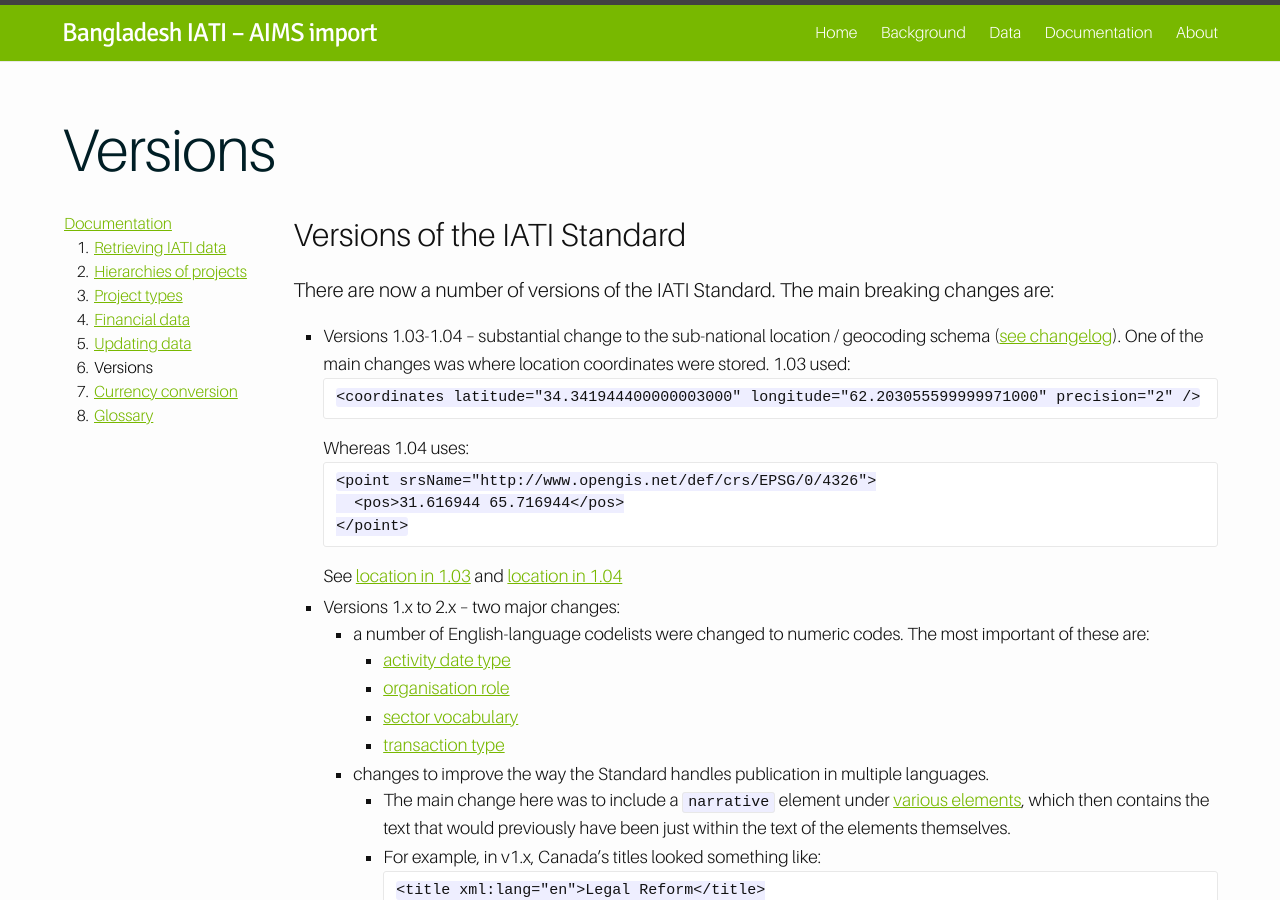
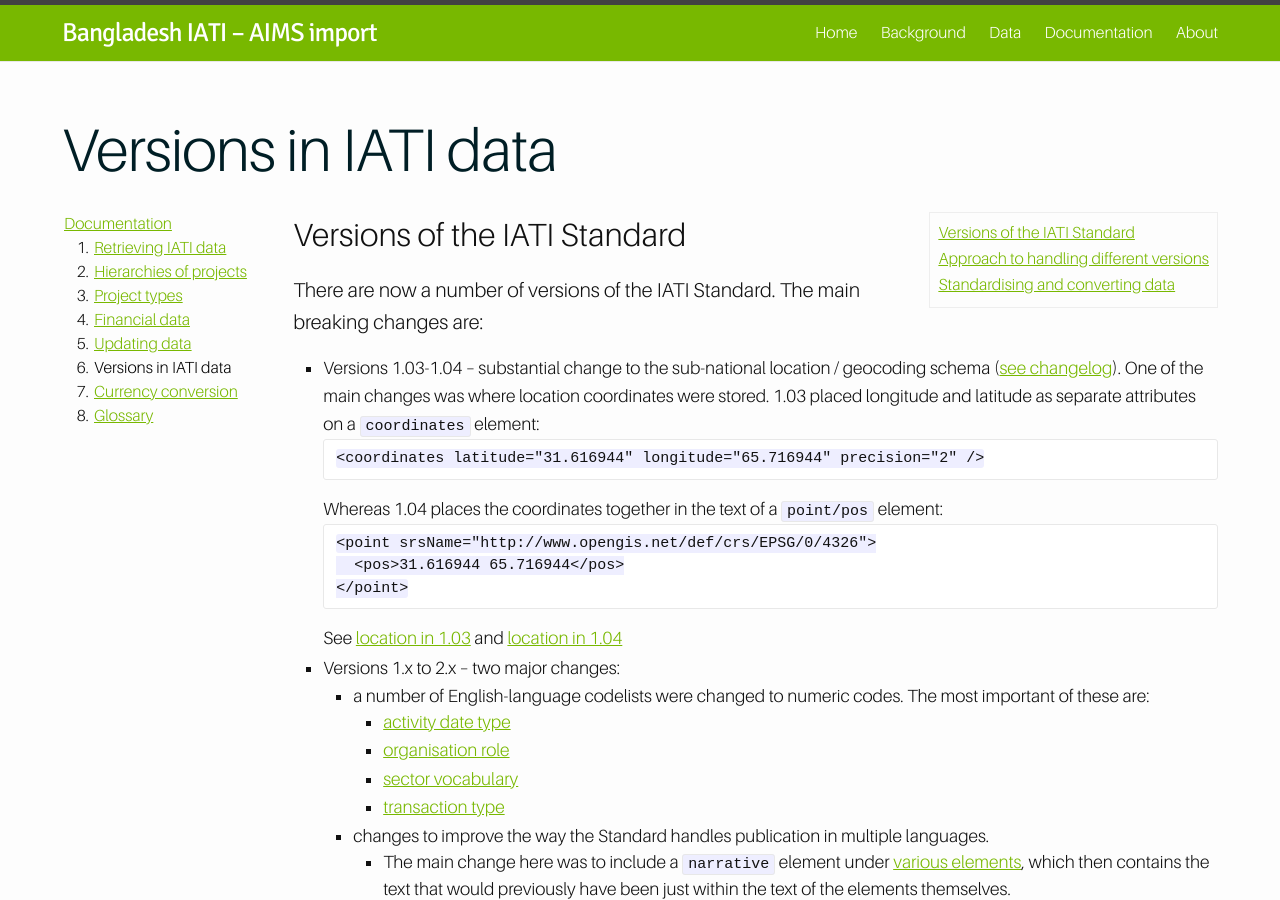
Before and after one commit to BD-IATI/bd-iati.github.io, a Jekyll site: the page built from _documentation/versions.md, in a window 1280 px wide and 900 px high. Built offline with Jekyll 4.4.1, drawn with Linux system fonts in a browser that asks for light colours; nearby versions of some CDN libraries; comment, search, counter and statistics services are not loaded.

Commit message:
More information on handling different versions

```diff
--- a/_documentation/versions.md
+++ b/_documentation/versions.md
@@ -1,20 +1,23 @@
 ---
 layout: documentation
 comments: true
-title: Versions
+title: Versions in IATI data
 permalink: /documentation/versions/
 order: 5
 ---
+
+*
+{:toc}
 
 ## Versions of the IATI Standard
 
 There are now a number of versions of the IATI Standard. The main breaking changes are:
 
-* Versions 1.03-1.04 &ndash; substantial change to the sub-national location / geocoding schema ([see changelog](http://iatistandard.org/upgrades/decimal-upgrade-to-1-04/1-04-changes/)). One of the main changes was where location coordinates were stored. 1.03 used:
+* Versions 1.03-1.04 &ndash; substantial change to the sub-national location / geocoding schema ([see changelog](http://iatistandard.org/upgrades/decimal-upgrade-to-1-04/1-04-changes/)). One of the main changes was where location coordinates were stored. 1.03 placed longitude and latitude as separate attributes on a `coordinates` element:
 
-      <coordinates latitude="34.341944400000003000" longitude="62.203055599999971000" precision="2" />
+      <coordinates latitude="31.616944" longitude="65.716944" precision="2" />
 
-    Whereas 1.04 uses:
+    Whereas 1.04 places the coordinates together in the text of a `point/pos` element:
 
       <point srsName="http://www.opengis.net/def/crs/EPSG/0/4326">
         <pos>31.616944 65.716944</pos>
```
